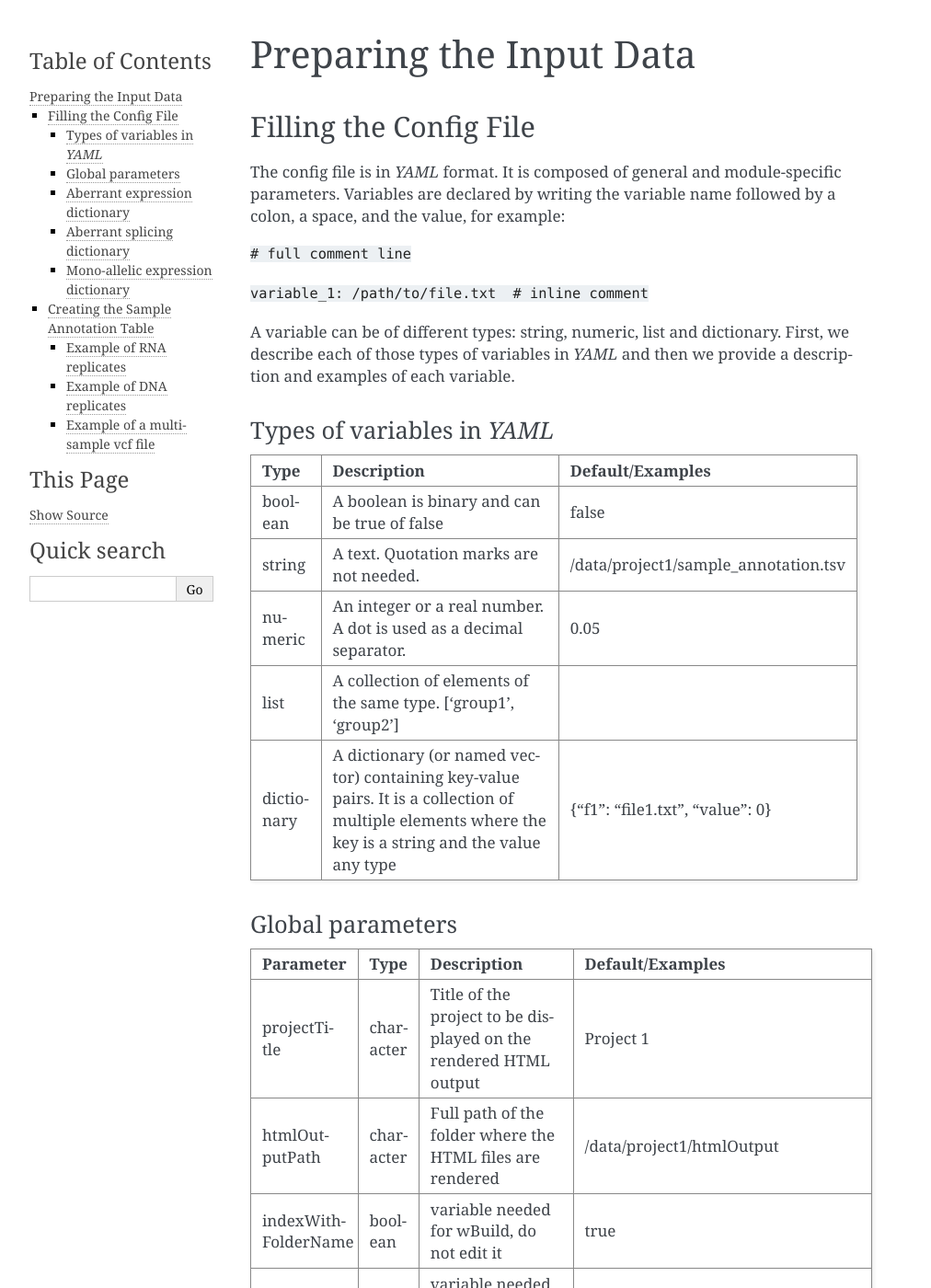
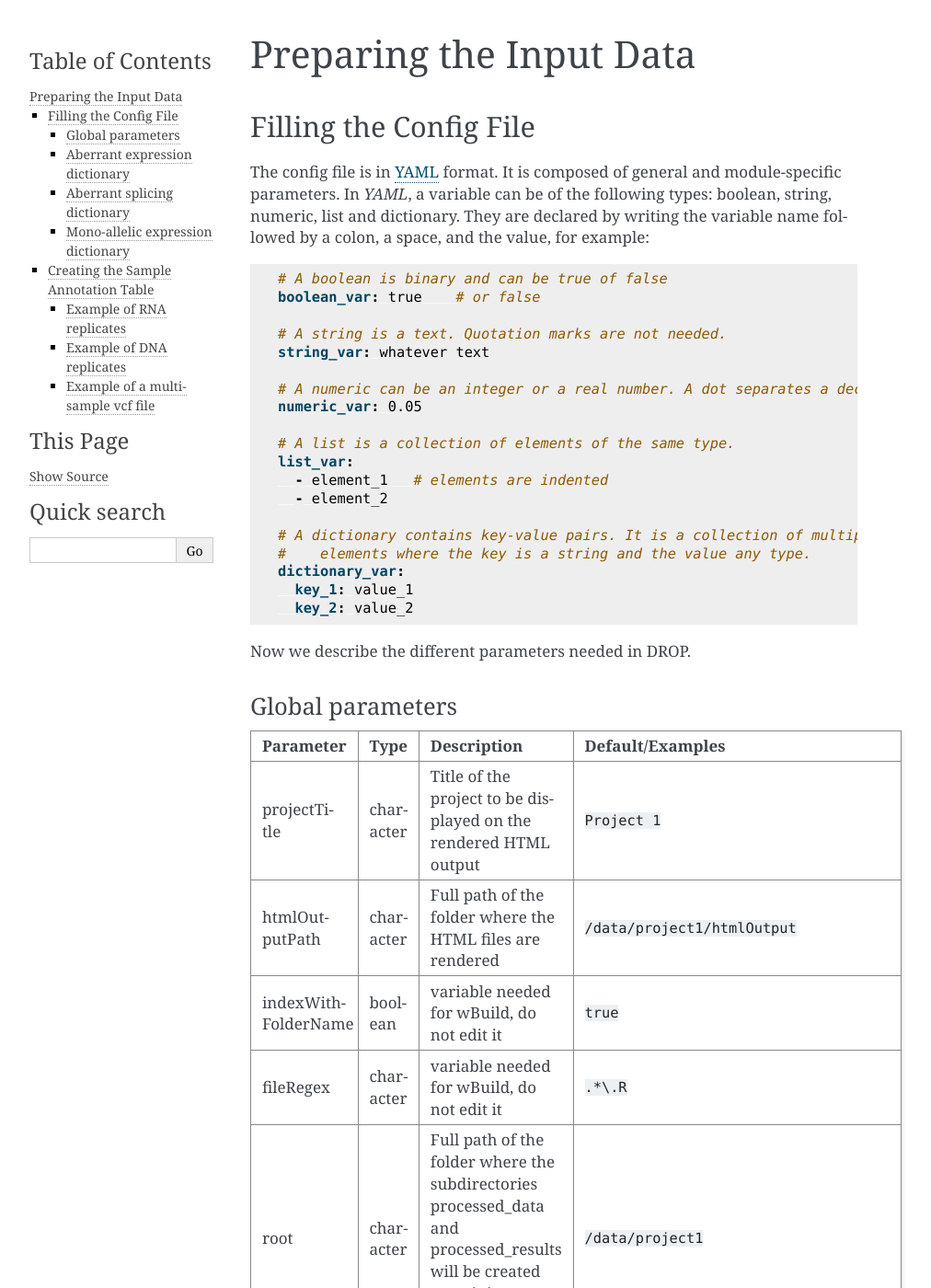
Before and after one commit to gagneurlab/drop, a Sphinx documentation site: the page built from docs/source/prepare.rst, in a window 1280 px wide and 1400 px high. Shown: the whole window at 92% size, without its empty margins (148-1160 px from the left). Built offline with Sphinx 7.4.7, drawn with Linux system fonts in a browser that asks for light colours; some of the changed text lies outside the part shown.

```diff
--- a/docs/source/prepare.rst
+++ b/docs/source/prepare.rst
@@ -4,93 +4,103 @@ Preparing the Input Data
 Filling the Config File
 -----------------------
 
-The config file is in *YAML* format. It is composed of general and module-specific parameters. Variables are declared by writing the variable name followed by a colon, a space, and the value, for example:
+The config file is in `YAML <https://docs.ansible.com/ansible/latest/reference_appendices/YAMLSyntax.html>`_ format. It is composed of general and module-specific parameters. In *YAML*, a variable can be of the following types: boolean, string, numeric, list and dictionary. They are declared by writing the variable name followed by a colon, a space, and the value, for example:
 
-``# full comment line``
+.. code-block:: yaml
 
-``variable_1: /path/to/file.txt  # inline comment``
+    # A boolean is binary and can be true of false
+    boolean_var: true    # or false
 
-A variable can be of different types: string, numeric, list and dictionary. First, we describe each of those types of variables in *YAML* and then we provide a description and examples of each variable.
+    # A string is a text. Quotation marks are not needed.
+    string_var: whatever text
+
+    # A numeric can be an integer or a real number. A dot separates a decimal.
+    numeric_var: 0.05
+
+    # A list is a collection of elements of the same type.
+    list_var:
+      - element_1   # elements are indented
+      - element_2
+
+    # A dictionary contains key-value pairs. It is a collection of multiple
+    #    elements where the key is a string and the value any type.
+    dictionary_var:
+      key_1: value_1
+      key_2: value_2
 
 
-Types of variables in *YAML*
-++++++++++++++++++++++++++++
-
-==========  ===================================================================================================================================================  ======================================
-Type        Description                                                                                                                                          Default/Examples
-==========  ===================================================================================================================================================  ======================================
-boolean     A boolean is binary and can be true of false                                                                                                         false
-string      A text. Quotation marks are not needed.                                                                                                              /data/project1/sample_annotation.tsv
-numeric     An integer or a real number. A dot is used as a decimal separator.                                                                                   0.05
-list        A collection of elements of the same type.                                                                            ['group1', 'group2']
-dictionary  A dictionary (or named vector) containing key-value pairs. It is a collection of multiple elements where the key is a string and the value any type  {"f1": "file1.txt", "value": 0}
-==========  ===================================================================================================================================================  ======================================
-
+Now we describe the different parameters needed in DROP.
 
 Global parameters
 +++++++++++++++++
 
-===================  ==========  =======================================================================================================================================  ==
+===================  ==========  =======================================================================================================================================  ======
 Parameter            Type        Description                                                                                                                              Default/Examples
-===================  ==========  =======================================================================================================================================  ==
-projectTitle         character   Title of the project to be displayed on the rendered HTML output                                                                         Project 1
-htmlOutputPath       character   Full path of the folder where the HTML files are rendered                                                                                /data/project1/htmlOutput
-indexWithFolderName  boolean     variable needed for wBuild, do not edit it                                                                                               true
-fileRegex            character   variable needed for wBuild, do not edit it                                                                                               .*\\\.R
-root                 character   Full path of the folder where the subdirectories processed_data and processed_results will be created containing DROP's output files     /data/project1
-sampleAnnotation     character   Full path of the sample annotation table                                                                                                 /data/project1/sample_annotation.tsv
-geneAnnotation       dictionary  A key-value list of the annotation name (key) and the full path to the GTF file (value). More than one annotation file can be provided.  {anno1: /path/to/gtf.gtf}
-tools                dictionary  A key-value list of different commands (key) and the command (value) to run them                                                         {gatkCmd: gatk, bcftoolsCmd: bcftools, samtoolsCmd: samtools}
-===================  ==========  =======================================================================================================================================  ==
+===================  ==========  =======================================================================================================================================  ======
+projectTitle         character   Title of the project to be displayed on the rendered HTML output                                                                         ``Project 1``
+htmlOutputPath       character   Full path of the folder where the HTML files are rendered                                                                                ``/data/project1/htmlOutput``
+indexWithFolderName  boolean     variable needed for wBuild, do not edit it                                                                                               ``true``
+fileRegex            character   variable needed for wBuild, do not edit it                                                                                               ``.*\.R``
+root                 character   Full path of the folder where the subdirectories processed_data and processed_results will be created containing DROP's output files.    ``/data/project1``
+sampleAnnotation     character   Full path of the sample annotation table                                                                                                 ``/data/project1/sample_annotation.tsv``
+geneAnnotation       dictionary  A key-value list of the annotation name (key) and the full path to the GTF file (value). More than one annotation file can be provided.  ``anno1: /path/to/gtf1.gtf``
+
+                                                                                                                                                                          ``anno2: /path/to/gtf2.gtf``
+tools                dictionary  A key-value list of different commands (key) and the command (value) to run them                                                         ``gatkCmd: gatk``
+
+                                                                                                                                                                          ``bcftoolsCmd: bcftools``
+
+                                                                                                                                                                          ``samtoolsCmd: samtools``
+===================  ==========  =======================================================================================================================================  ======
 
 
 Aberrant expression dictionary
 ++++++++++++++++++++++++++++++
 
-================  =========  =====================================================================================================================================  ==
+================  =========  =====================================================================================================================================  ======
 Parameter         Type       Description                                                                                                                            Default/Examples
-================  =========  =====================================================================================================================================  ==
-groups            list       DROP groups that should be executed in this module. If not specified, all groups are used.                                             - group1
-                                                                                                                                                                    - group2
-fpkmCutoff        numeric    A non-negative number indicating the minimum FPKM 5% of the samples per gene should have. If a gene has less it will be filtered out.  1 # suggested by OUTRIDER
-implementation    character  Either 'autoencoder', 'pca' or 'peer'. Methods to remove sample covariation in OUTRIDER.                                               autoencoder
-zScoreCutoff      numeric    A non-negative number. Z scores (in absolute value) greater than this cutoff are considered as outliers.                               3
-padjCutoff        numeric    A number between (0, 1] indicating the maximum FDR an event can have in order to be considered an outlier.                             0.05
-================  =========  =====================================================================================================================================  ==
+================  =========  =====================================================================================================================================  ======
+groups            list       DROP groups that should be executed in this module. If not specified, all groups are used.                                             ``- group1``
+
+                                                                                                                                                                    ``- group2``
+fpkmCutoff        numeric    A non-negative number indicating the minimum FPKM 5% of the samples per gene should have. If a gene has less it will be filtered out.  ``1 # suggested by OUTRIDER``
+implementation    character  Either 'autoencoder', 'pca' or 'peer'. Methods to remove sample covariation in OUTRIDER.                                               ``autoencoder``
+zScoreCutoff      numeric    A non-negative number. Z scores (in absolute value) greater than this cutoff are considered as outliers.                               ``0``
+padjCutoff        numeric    A number between (0, 1] indicating the maximum FDR an event can have in order to be considered an outlier.                             ``0.05``
+================  =========  =====================================================================================================================================  ======
 
 Aberrant splicing dictionary
 ++++++++++++++++++++++++++++
 
-========================  =========  ============================================================================================  ==
+========================  =========  ============================================================================================  ======
 Parameter                 Type       Description                                                                                   Default/Examples
-========================  =========  ============================================================================================  ==
-groups                    list       Same as in aberrant expression.                                                               ['group1', 'group3']
-recount                   boolean    If true, it forces samples to be recounted                                                    false
-longRead                  boolean    Set to true only if counting Nanopore or PacBio long reads.                                   false
-filter                    boolean    If true, junctions with low expression are filtered out.                                      true
-minExpressionInOneSample  numeric    The minimal read count in at least one sample required for an intron to pass the filter.      20
-correction                character  Either 'PCA' or 'PCA-BB-Decoder'. Methods to remove sample covariation in FRASER.             PCA
-deltaPsiCutoff            numeric    A non-negative number. Delta psi values greater than this cutoff are considered as outliers.  0.3 # suggested by FRASER
-padjCutoff                numeric    Same as in aberrant expression.                                                               0.05
-========================  =========  ============================================================================================  ==
+========================  =========  ============================================================================================  ======
+groups                    list       Same as in aberrant expression.                                                               ``# see aberrant expression example``
+recount                   boolean    If true, it forces samples to be recounted                                                    ``false``
+longRead                  boolean    Set to true only if counting Nanopore or PacBio long reads.                                   ``false``
+minExpressionInOneSample  numeric    The minimal read count in at least one sample required for an intron to pass the filter.      ``20``
+correction                character  Either 'PCA' or 'PCA-BB-Decoder'. Methods to remove sample covariation in FRASER.             ``PCA``
+deltaPsiCutoff            numeric    A non-negative number. Delta psi values greater than this cutoff are considered as outliers.  ``0.3 # suggested by FRASER``
+padjCutoff                numeric    Same as in aberrant expression.                                                               ``0.1``
+========================  =========  ============================================================================================  ======
 
 
 Mono-allelic expression dictionary
 ++++++++++++++++++++++++++++++++++
 
-==================  =========  ========================================================================================================================  ==
+==================  =========  ========================================================================================================================  ======
 Parameter           Type       Description                                                                                                               Default/Examples
-==================  =========  ========================================================================================================================  ==
-groups              list       Same as in aberrant expression.                                                                                           ['group1', 'group2']
-geneAssembly        character  Either hg19 or hg38, depending on the genome build used                                                                   hg19
-genome              character  Full path of a human reference genome fasta file                                                                          /path/to/hg19.fa
-padjCutoff          numeric    Same as in aberrant expression.                                                                                           0.05
-allelicRatioCutoff  numeric    A number between [0.5, 1) indicating the maximum allelic ratio allele1/(allele1+allele2) for the test to be significant.  0.8
-addAF               boolean    Whether or not to add the allele frequencies from gnomAD                                                                  true
-maxAF               numeric    Maximum allele frequency (of the minor allele) cut-off. Variants with AF equal or below this number are considered rare.  0.001
-qcVcf               character  Full path to the vcf file used for VCF-BAM matching                                                                       /path/to/qc_vcf.vcf.gz
-qcGroups            list       Same as “groups”, but for the VCF-BAM matching                                                                            ['group1', 'group2']
-==================  =========  ========================================================================================================================  ==
+==================  =========  ========================================================================================================================  ======
+groups              list       Same as in aberrant expression.                                                                                           ``# see aberrant expression example``
+geneAssembly        character  Either hg19 or hg38, depending on the genome build used                                                                   ``hg19``
+genome              character  Full path of a human reference genome fasta file                                                                          ``/path/to/hg19.fa``
+padjCutoff          numeric    Same as in aberrant expression.                                                                                           ``0.05``
+allelicRatioCutoff  numeric    A number between [0.5, 1) indicating the maximum allelic ratio allele1/(allele1+allele2) for the test to be significant.  ``0.8``
+addAF               boolean    Whether or not to add the allele frequencies from gnomAD                                                                  ``true``
+maxAF               numeric    Maximum allele frequency (of the minor allele) cut-off. Variants with AF equal or below this number are considered rare.  ``0.001``
+qcVcf               character  Full path to the vcf file used for VCF-BAM matching                                                                       ``/path/to/qc_vcf.vcf.gz``
+qcGroups            list       Same as “groups”, but for the VCF-BAM matching                                                                            ``# see aberrant expression example``
+==================  =========  ========================================================================================================================  ======
 
 
 Creating the Sample Annotation Table
```
